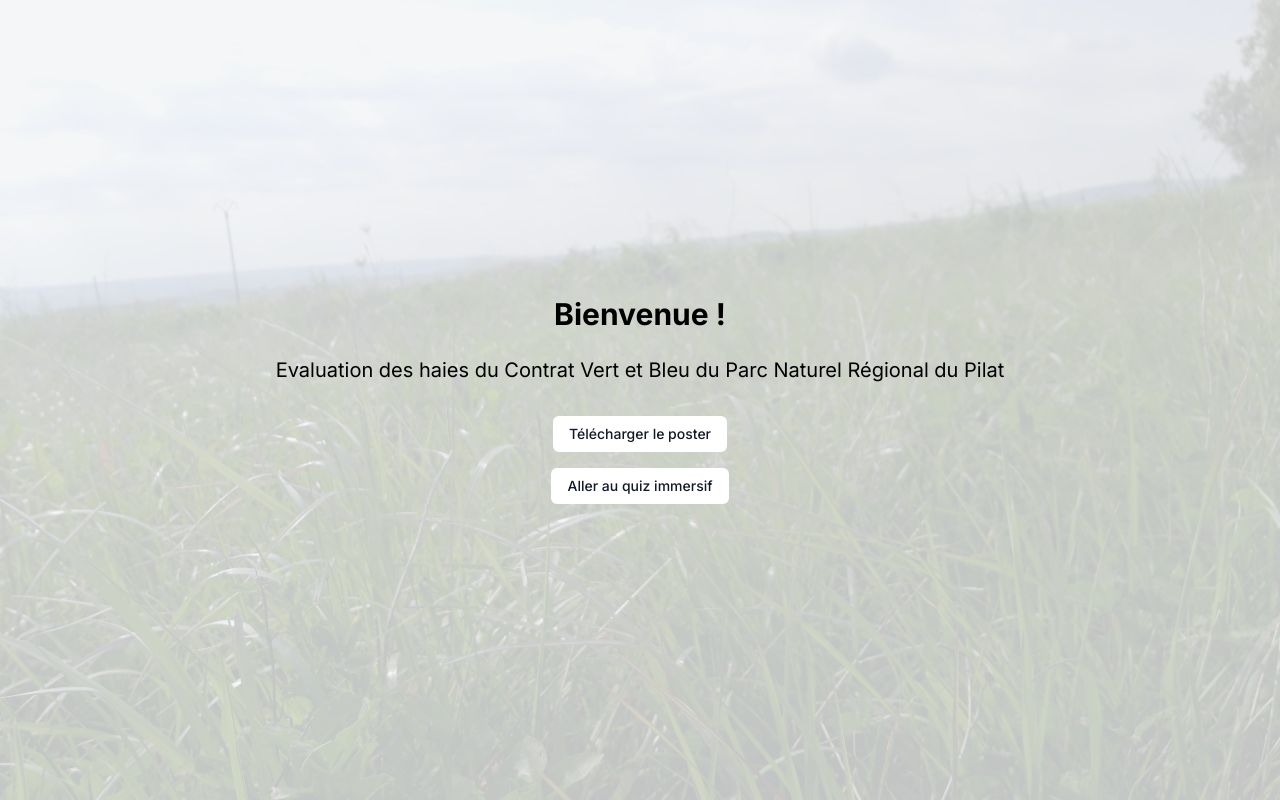
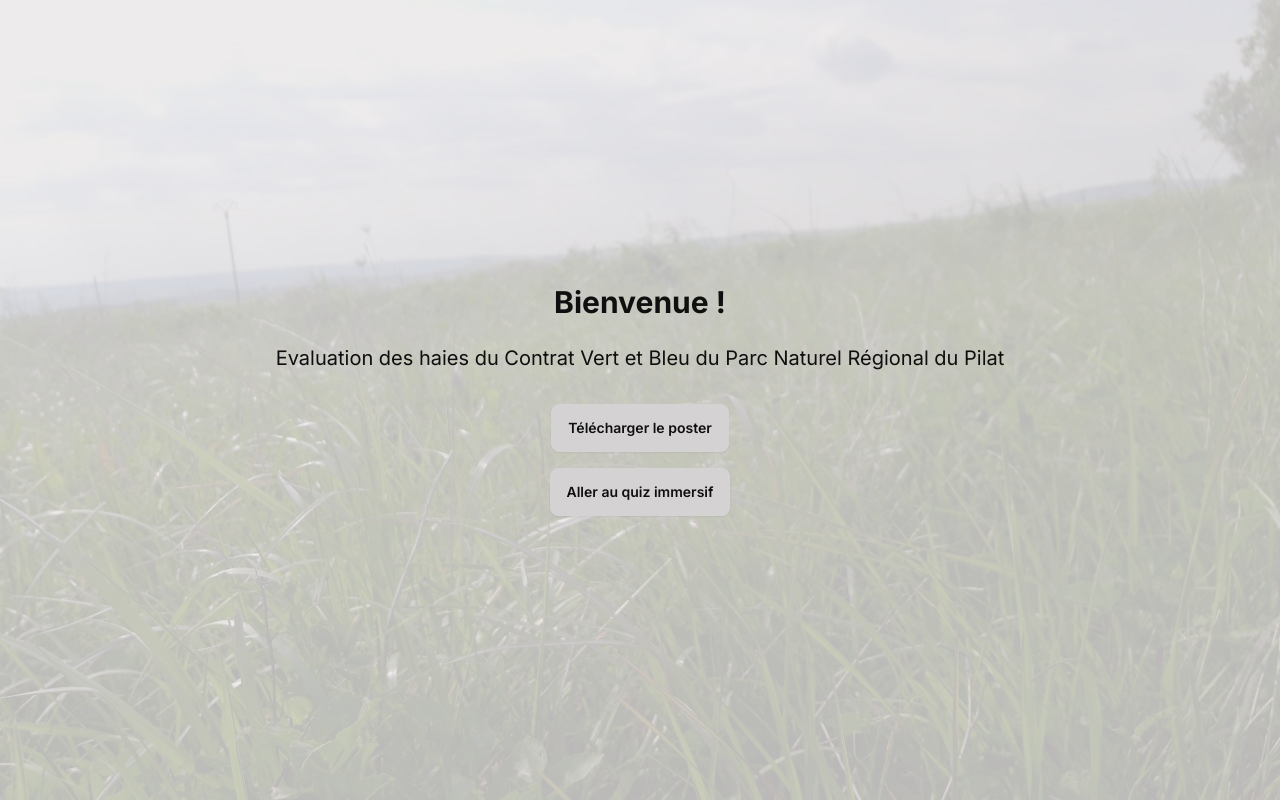
Before and after one commit to hzkonor/quiz-poster, a Next.js app: page / in a window 1280 px wide. Built offline with nearby package versions, Linux system fonts and the light colour scheme.

Commit message:
update style

```diff
--- a/package.json
+++ b/package.json
@@ -25,6 +25,7 @@
     "@types/node": "^20",
     "@types/react": "^18",
     "@types/react-dom": "^18",
+    "daisyui": "^4.12.10",
     "eslint": "^8.57.0",
     "eslint-config-next": "14.2.3",
     "eslint-plugin-tailwindcss": "^3.17.0",
--- /dev/null
+++ b/src/app/daisy/page.tsx
@@ -0,0 +1,9 @@
+const DaisyPage = () => {
+    return (
+        <div className="p-10">
+         <button className="btn btn-outline dark:btn-accent">Button</button>
+        </div>
+    );
+}
+
+export default DaisyPage;
--- a/src/app/not-found.tsx
+++ b/src/app/not-found.tsx
@@ -4,16 +4,11 @@
 
 export default function NotFound() {
     return (
-        <div className="flex flex-col items-center justify-center min-h-screen bg-gray-100 dark:bg-gray-900 text-center">
+        <div className="flex flex-col items-center justify-center min-h-screen bg-base text-center">
             <h2 className="text-3xl font-bold mb-6">Erreur : page non trouvée</h2>
             <p>La page demandée n&apos;existe pas</p>
             <Link href="/">
-                <Button
-                    className="bg-white dark:bg-gray-800 hover:bg-gray-100 dark:hover:bg-gray-700 transition-colors w-full sm:w-auto mt-10"
-                    variant="link"
-                >
-                    Retourner à l&apos;accueil
-                </Button>
+            <button className='btn btn-accent mt-10'>Retourner à l&apos;accueil</button>
             </Link>
         </div>
     )
--- a/src/app/page.tsx
+++ b/src/app/page.tsx
@@ -10,27 +10,17 @@
         backgroundSize: 'cover',
         backgroundPosition: 'center',
       }}>
-      <div className="flex flex-col items-center justify-center min-h-screen bg-gray-100 bg-opacity-80 dark:bg-gray-900 dark:bg-opacity-80">
+      <div className="flex flex-col items-center justify-center min-h-screen bg-base-100 bg-opacity-80 text-base-content">
 
         <div className="lg:mx-40 m-10">
           <h1 className="text-3xl font-bold mb-6 text-center">Bienvenue !</h1>
           <h2 className="text-xl mb-6 text-center">Evaluation des haies du Contrat Vert et Bleu du Parc Naturel Régional du Pilat</h2>
           <div className="flex flex-col items-center space-y-4 mx-auto mt-8">
             <a href="/Poster_Sallier.pdf" target="_blank" rel="noopener noreferrer" download>
-              <Button
-                className="bg-white dark:bg-gray-800 hover:bg-gray-100 dark:hover:bg-gray-700 transition-colors w-full sm:w-auto"
-                variant="link"
-              >
-                Télécharger le poster
-              </Button>
+              <button className="btn ">Télécharger le poster</button>
             </a>
             <Link href="/quiz">
-              <Button
-                className="bg-white dark:bg-gray-800 hover:bg-gray-100 dark:hover:bg-gray-700 transition-colors w-full sm:w-auto"
-                variant="link"
-              >
-                Aller au quiz immersif
-              </Button>
+            <button className="btn">Aller au quiz immersif</button>
             </Link>
 
             <Analytics />
--- a/src/app/quiz/page.tsx
+++ b/src/app/quiz/page.tsx
@@ -134,7 +134,7 @@
                 backgroundSize: 'cover',
                 backgroundPosition: 'center',
             }}>
-            <div className="fixed inset-0 bg-gray-100 bg-opacity-80 dark:bg-gray-900 dark:bg-opacity-80 overflow-auto">
+            <div className="fixed inset-0 bg-base-100 bg-opacity-80 text-base-content overflow-auto">
                 {currentQuestionIndex < questions.length ? (
                     <QuizForm
                         question={questions[currentQuestionIndex].question}
--- a/src/components/quiz-form.tsx
+++ b/src/components/quiz-form.tsx
@@ -52,7 +52,7 @@
     <div className="flex flex-col items-center">
       <h1 className="text-3xl font-bold my-6 text-center">Immersion dans le stage...</h1>
 
-      <div className="max-w-md w-full h-full sm:h-auto mb-8 bg-white dark:bg-gray-800 rounded-lg shadow-lg p-8">
+      <div className="max-w-md w-full h-full sm:h-auto mb-8 bg-base-100 rounded-lg shadow-lg p-8">
         <form className="space-y-6" onSubmit={handleSubmit}>
           <div>
             <h2 className="text-lg font-bold mb-10 text-center">{question}</h2>
@@ -63,15 +63,14 @@
             {!isSubmitted && (
               <div className="grid grid-cols-1 gap-4">
                 {answers.map((answer, index) => (
-                  <Button
+                  <button
                     type="button"
                     key={index}
-                    className={`flex items-center bg-white dark:bg-gray-800 hover:bg-gray-100 dark:hover:bg-gray-700 transition-colors ${selectedAnswers.includes(index) ? 'border-2 border-blue-500' : ''}`}
+                    className={`flex items-center btn ${selectedAnswers.includes(index) ? 'btn-outline' : 'btn-ghost'}`}
                     onClick={() => handleAnswerClick(index)}
-                    variant="custom"
                   >
                     {answer}
-                  </Button>
+                  </button>
                 ))}
               </div>
             )}
@@ -83,22 +82,22 @@
           )}
           {!isSubmitted && (
             <div className="flex justify-center">
-              <Button
-                className="bg-gray-900 hover:bg-gray-900/90 text-white font-medium py-2 px-4 rounded-md focus:outline-none focus:ring-2 focus:ring-gray-950 focus:ring-offset-2 dark:focus:ring-offset-gray-800 w-full"
+              <button
+                className="btn btn-accent text-accent-content w-full"
                 type="submit"
               >
                 Envoyer la réponse
-              </Button>
+              </button>
             </div>
           )}
         </form>
         {
           feedback &&
           <div className="mt-4" id="feedback">
-            <p className={`text-center ${JSON.stringify(selectedAnswers.sort()) === JSON.stringify(correctAnswers.sort()) ? 'text-green-500' : 'text-red-500'}`}>{JSON.stringify(selectedAnswers.sort()) === JSON.stringify(correctAnswers.sort()) ? 'Bien joué !' : 'Bien tenté... mais non !'}</p>
+            <p className={`text-center ${JSON.stringify(selectedAnswers.sort()) === JSON.stringify(correctAnswers.sort()) ? 'text-success' : 'text-error'}`}>{JSON.stringify(selectedAnswers.sort()) === JSON.stringify(correctAnswers.sort()) ? 'Bien joué !' : 'Bien tenté... mais non !'}</p>
             <p className="my-4 text-justify" dangerouslySetInnerHTML={{ __html: feedback }}></p>
-            <Button
-              className="bg-gray-900 hover:bg-gray-900/90 text-white font-medium py-2 px-4 rounded-md focus:outline-none focus:ring-2 focus:ring-gray-950 focus:ring-offset-2 dark:focus:ring-offset-gray-800 w-full"
+            <button
+              className="btn btn-accent text-accent-content w-full"
               type="button"
               onClick={() => {
                 if (JSON.stringify(selectedAnswers.sort()) === JSON.stringify(correctAnswers.sort())) {
@@ -110,7 +109,7 @@
               }}
             >
               Question suivante
-            </Button>
+            </button>
           </div>
         }
       </div >
--- a/tailwind.config.ts
+++ b/tailwind.config.ts
@@ -15,6 +15,14 @@
       },
     },
   },
-  plugins: [require("tailwindcss-animate")],
+  plugins: [
+    require("tailwindcss-animate"),
+    require("daisyui"),
+  ],
+  daisyui: {
+    themes: ["garden", "forest"],
+    darkTheme: "forest",
+  },
+  darkMode: ['class', '[data-theme="forest"]']
 };
 export default config;
```
Also changed, not shown: 1 other file (tests, documents, lock files or other folders).
